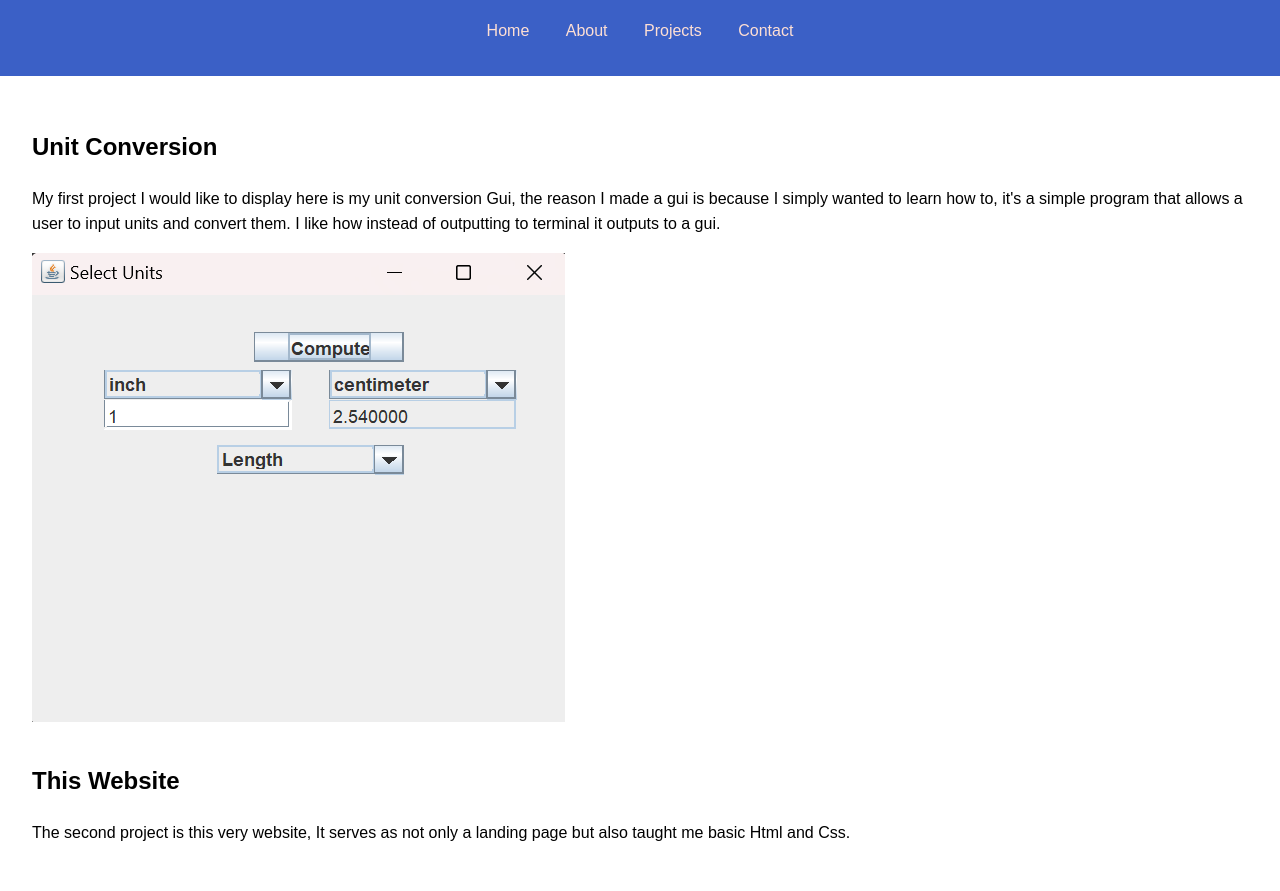
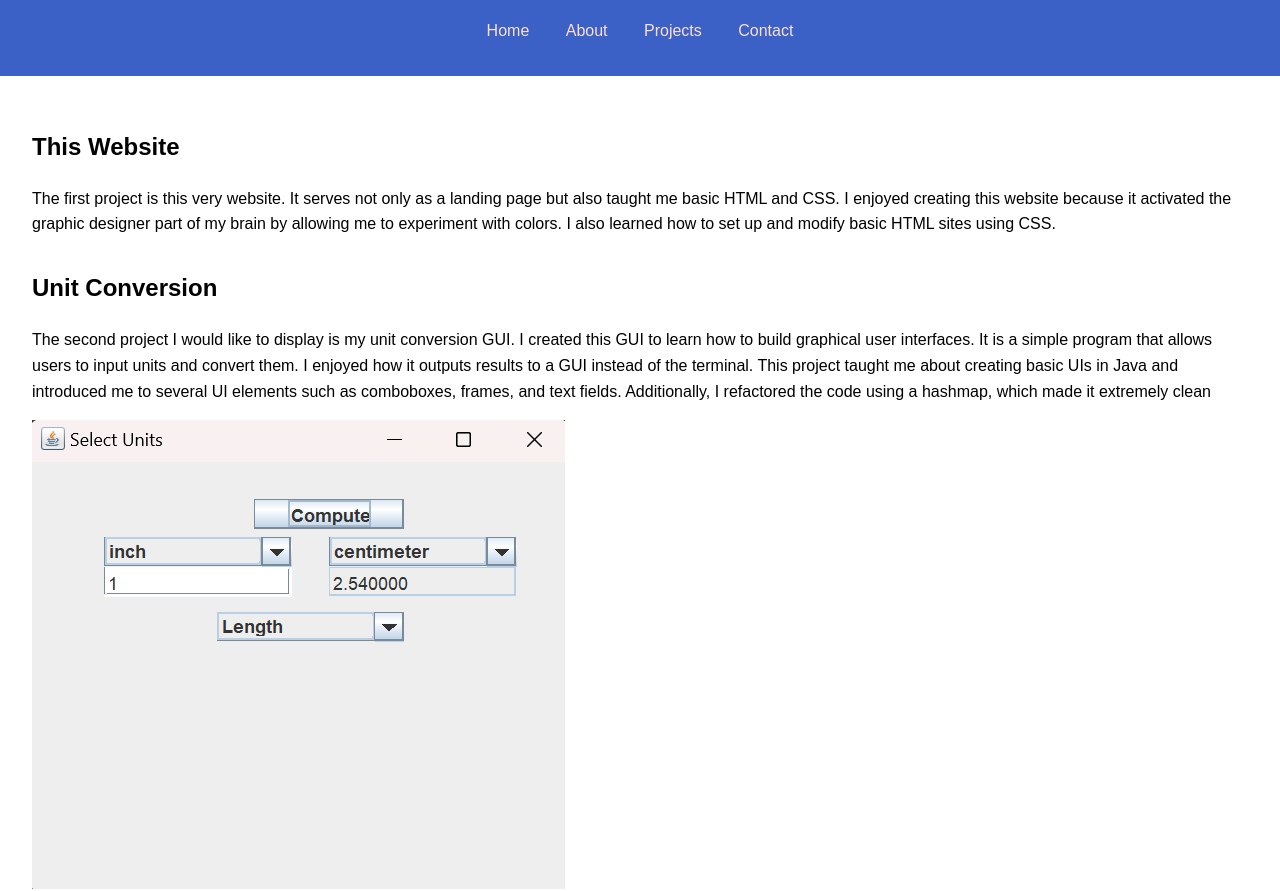
Before and after one commit to nicholaskohl/nicholaskohl.github.io, a plain HTML site: page projects.html in a window 1280 px wide. Shown: the part 92-983 px from the top of the page. Drawn offline with Linux system fonts and the light colour scheme.

Commit message:
Updating the projects page to include more projects and more professional description

```diff
--- a/projects.html
+++ b/projects.html
@@ -20,14 +20,26 @@
         </header>
     <main>
         <section>
+            <h2>This Website</h2>
+            <p>The first project is this very website. It serves not only as a landing page but also taught me basic HTML and CSS.
+            I enjoyed creating this website because it activated the graphic designer part of my brain by allowing me to experiment with colors. I also learned how to set up and modify basic HTML sites using CSS.</p>
+        </section>
+        <section>
             <h2>Unit Conversion</h2>
-            <p>My first project I would like to display here is my unit conversion Gui, the reason I made a gui is because I simply wanted to learn how to, it's a simple program that allows a user to input units and convert them. I like how instead of outputting to terminal it outputs to a gui.</p>
+            <p>The second project I would like to display is my unit conversion GUI. I created this GUI to learn how to build graphical user interfaces.
+                It is a simple program that allows users to input units and convert them. I enjoyed how it outputs results to a GUI instead of the terminal.
+                This project taught me about creating basic UIs in Java and introduced me to several UI elements such as comboboxes, frames, and text fields.
+                Additionally, I refactored the code using a hashmap, which made it extremely clean</p>
             <img src="files/gui display.png">
         </section>
         <section>
-            <h2>This Website</h2>
-            <p>The second project is this very website, It serves as not only a landing page but also taught me basic Html and Css.</p>
+            <h2>A Degrees of Kevin Bacon Seperator</h2>
+            <p>I developed a Degrees of Separation for Kevin Bacon program. My main approach for the logic
+                was to imagine a discrete math graph, with nodes representing actors and edges representing
+                movies connecting them. Currently, it only goes up to two degrees, but I plan to refactor it to handle more than two degrees.</p>
+            <img src="files/DOFexample.png" width="1000px" height="751px">
         </section>
+
     </main>
     <footer>
         <p>&copy; Nicholas Kohlbecker</p>
```
Also changed, not shown: files/DOFexample.png (added).
